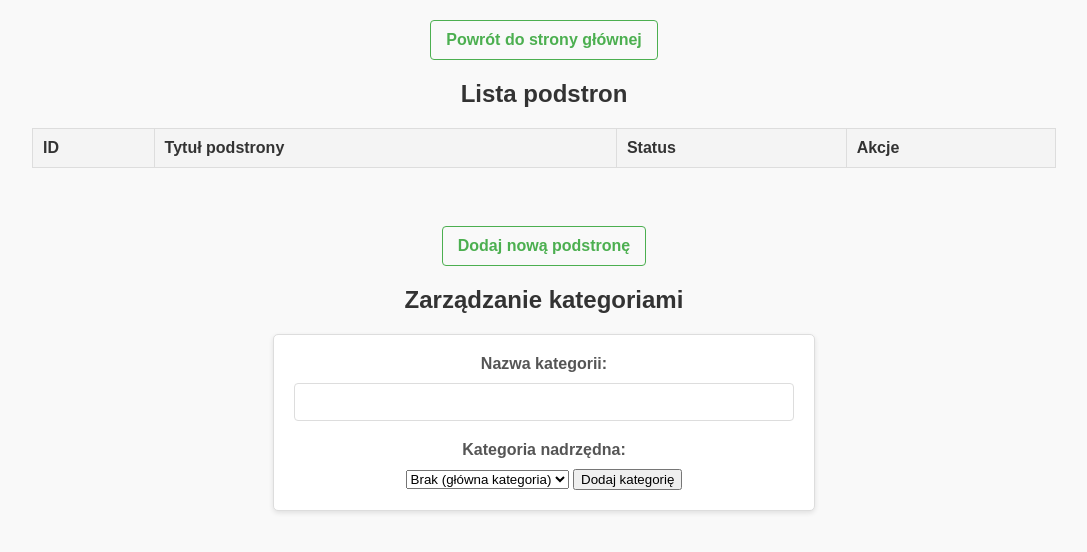
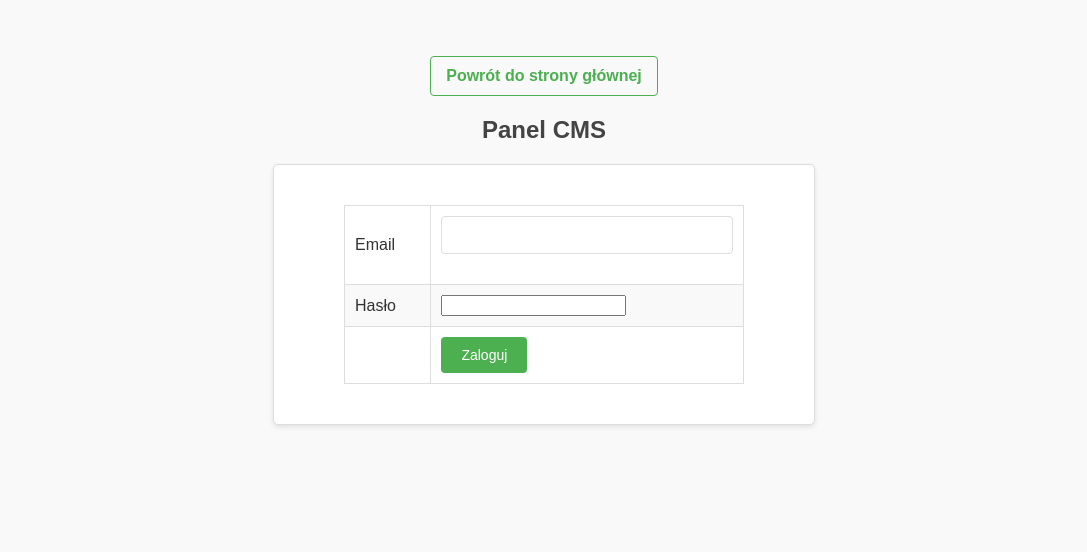
Before and after one commit to MarcinGwiazda/169244_ProgramowanieAplikacjiWWW, a PHP site: page /admin/admin.php in a window 1280 px wide. Shown: the top 552 px of the page, without its empty margins (96-1183 px from the left). Run offline with PHP 8.4, Linux system fonts and the light colour scheme; data that the repository does not hold is empty.

Commit message:
Update admin.php

```diff
--- a/Lab10/admin/admin.php
+++ b/Lab10/admin/admin.php
@@ -6,48 +6,124 @@
     <title>Panel Administracyjny</title>
     <link rel="stylesheet" href="../css/admin.css">
 </head>
+<body>
+
 <?php
-// Rozpoczęcie sesji
 session_start();
+
 include('../cfg.php');
+include('../showpage.php');
 
-// Połączenie z bazą danych
 $link = mysqli_connect('localhost', 'root', '', 'moja_strona');
 if (!$link) {
     die('Błąd połączenia MySQLi: ' . mysqli_connect_error());
 }
 
-// Funkcja wyświetlająca listę podstron
+// Przycisk powrotu do strony głównej
+echo '<br><br><a href="../index.php" class="button">Powrót do strony głównej</a>';
+
+/**
+ * Formularz logowania
+ */
+function FormularzLogowania() {
+    return '
+    <div class="logowanie">
+        <h1 class="heading">Panel CMS</h1>
+        <form method="post" name="loginForm" action="'.htmlspecialchars($_SERVER['REQUEST_URI']).'">
+            <table class="logowanie">
+                <tr><td>Email</td><td><input type="text" name="login_email" required /></td></tr>
+                <tr><td>Hasło</td><td><input type="password" name="login_pass" required /></td></tr>
+                <tr><td></td><td><input type="submit" name="zaloguj" value="Zaloguj" /></td></tr>
+            </table>
+        </form>
+    </div>';
+}
+
+/**
+ * Nawigacja
+ */
+function Nawigacja() {
+    echo '<nav>
+            <a href="admin.php?action=pages" class="button">Zarządzaj Podstronami</a>
+            <a href="admin.php?action=categories" class="button">Zarządzaj Kategoriami</a>
+          </nav><hr>';
+}
+
+// Obsługa logowania
+if (isset($_POST['zaloguj'])) {
+    $email = $_POST['login_email'];
+    $password = $_POST['login_pass'];
+
+    if ($email === $login && $password === $pass) {
+        $_SESSION['zalogowany'] = true;
+    } else {
+        echo '<p>Nieprawidłowy login lub hasło!</p>';
+    }
+}
+
+if (!isset($_SESSION['zalogowany'])) {
+    echo FormularzLogowania();
+    exit;
+}
+
+// Wyświetlenie nawigacji
+Nawigacja();
+
+/**
+ * Lista podstron
+ */
 function ListaPodstron() {
     global $link;
 
-    // Pobranie podstron z bazy danych
     $query = "SELECT * FROM page_list ORDER BY id ASC";
     $result = mysqli_query($link, $query);
 
-    // Wyświetlenie tabeli z podstronami
+    echo '<h2>Lista podstron</h2>';
     echo '<table border="1" cellpadding="10" cellspacing="0">';
     echo '<tr><th>ID</th><th>Tytuł podstrony</th><th>Status</th><th>Akcje</th></tr>';
 
     while ($row = mysqli_fetch_assoc($result)) {
         echo '<tr>';
-        echo '<td>' . $row['id'] . '</td>';
-        echo '<td>' . htmlspecialchars($row['page_title']) . '</td>';
-        echo '<td>' . ($row['status'] ? 'Aktywna' : 'Nieaktywna') . '</td>';
-        echo '<td>';
-        echo '<a href="admin.php?edit=' . $row['id'] . '">Edytuj</a> | ';
-        echo '<a href="admin.php?delete=' . $row['id'] . '">Usuń</a>';
-        echo '</td>';
+        echo '<td>'.$row['id'].'</td>';
+        echo '<td>'.htmlspecialchars($row['page_title']).'</td>';
+        echo '<td>'.($row['status'] ? 'Aktywna' : 'Nieaktywna').'</td>';
+        echo '<td>
+                <a href="admin.php?action=edit_page&id='.$row['id'].'">Edytuj</a> |
+                <a href="admin.php?action=delete_page&id='.$row['id'].'">Usuń</a>
+              </td>';
         echo '</tr>';
     }
 
     echo '</table>';
-    echo '<br><a href="admin.php?add">Dodaj nową podstronę</a>';
+    echo '<br><a href="admin.php?action=add_page" class="button">Dodaj nową podstronę</a>';
 }
 
-// Funkcja dodawania nowej podstrony
+/**
+ * Dodanie nowej podstrony
+ */
 function DodajNowaPodstrone() {
-    echo '<h2>Dodaj nową podstronę</h2>';
+    global $link;
+
+    if ($_SERVER['REQUEST_METHOD'] === 'POST') {
+        $page_title = $_POST['page_title'];
+        $page_content = $_POST['page_content'];
+        $status = isset($_POST['status']) ? 1 : 0;
+
+        // Wstawienie nowej podstrony do bazy
+        $insert_query = "INSERT INTO page_list (page_title, page_content, status) VALUES (
+                            '".mysqli_real_escape_string($link, $page_title)."',
+                            '".mysqli_real_escape_string($link, $page_content)."',
+                            $status)";
+
+        if (mysqli_query($link, $insert_query)) {
+            header("Location: admin.php?action=pages"); // Przekierowanie po dodaniu
+            exit;
+        } else {
+            echo '<p>Błąd podczas dodawania: ' . mysqli_error($link) . '</p>';
+        }
+    }
+
+    // Formularz dodawania nowej podstrony
     echo '<form method="post">
         <label for="page_title">Tytuł strony:</label><br>
         <input type="text" id="page_title" name="page_title" required /><br><br>
@@ -62,196 +138,257 @@ function DodajNowaPodstrone() {
     </form>';
 }
 
-// Obsługa dodawania podstrony
-if ($_SERVER['REQUEST_METHOD'] === 'POST' && isset($_POST['add_new_page'])) {
-    $page_title = $_POST['page_title'];
-    $page_content = $_POST['page_content'];
-    $status = isset($_POST['status']) ? 1 : 0;
+/**
+ * Edycja podstrony
+ */
+function EdytujPodstrone($id) {
+    global $link;
 
-    $query = "INSERT INTO page_list (page_title, page_content, status) VALUES (?, ?, ?)";
-    $stmt = $link->prepare($query);
-    $stmt->bind_param("ssi", $page_title, $page_content, $status);
-    $stmt->execute();
+    $query = "SELECT * FROM page_list WHERE id = $id LIMIT 1";
+    $result = mysqli_query($link, $query);
+
+    if ($row = mysqli_fetch_assoc($result)) {
+        if ($_SERVER['REQUEST_METHOD'] === 'POST') {
+            $page_title = $_POST['page_title'];
+            $page_content = $_POST['page_content'];
+            $status = isset($_POST['status']) ? 1 : 0;
+
+            $update_query = "UPDATE page_list SET
+                                page_title = '".mysqli_real_escape_string($link, $page_title)."',
+                                page_content = '".mysqli_real_escape_string($link, $page_content)."',
+                                status = $status
+                             WHERE id = $id LIMIT 1";
+
+            if (mysqli_query($link, $update_query)) {
+                echo '<p>Dane zostały pomyślnie zaktualizowane.</p>';
+            } else {
+                echo '<p>Błąd podczas aktualizacji: ' . mysqli_error($link) . '</p>';
+            }
+        }
+
+        echo '<h2>Edytuj podstronę</h2>
+        <form method="post">
+            <label for="page_title">Tytuł strony:</label><br>
+            <input type="text" id="page_title" name="page_title" value="'.htmlspecialchars($row['page_title']).'" required /><br><br>
+
+            <label for="page_content">Treść strony:</label><br>
+            <textarea id="page_content" name="page_content" rows="10" cols="50" required>'.htmlspecialchars($row['page_content']).'</textarea><br><br>
+
+            <label for="status">Aktywna:</label>
+            <input type="checkbox" id="status" name="status" '.($row['status'] ? 'checked' : '').' /><br><br>
+
+            <input type="submit" value="Zapisz zmiany" />
+        </form>';
+
+        //  Dodany przycisk powrotu do strony głównej
+        echo '<br><a href="../admin/admin.php?action=pages" class="button">Powrót</a>';
+    } else {
+        echo '<p>Nie znaleziono podstrony o podanym ID.</p>';
+    }
+}
+
+/**
+ * Usuwanie podstrony
+ */
+function UsunPodstrone($id) {
+    global $link;
+
+    // Przygotowanie zapytania do usunięcia podstrony
+    $stmt = $link->prepare("DELETE FROM page_list WHERE id = ? LIMIT 1");
+    $stmt->bind_param("i", $id);
+
+    if ($stmt->execute()) {
+        echo '<p style="color: green;">Podstrona została pomyślnie usunięta.</p>';
+    } else {
+        echo '<p style="color: red;">Błąd podczas usuwania podstrony: ' . $stmt->error . '</p>';
+    }
+
     $stmt->close();
 
-    header('Location: admin.php');
+    // Przekierowanie po usunięciu
+    header("Location: admin.php?action=pages");
     exit;
 }
 
-// Obsługa wyświetlenia formularza dodawania podstrony
-if ($_SERVER['REQUEST_METHOD'] === 'POST' && isset($_POST['show_add_page_form'])) {
-    DodajNowaPodstrone();
-    exit;
+/**
+ * Obsługa żądania usunięcia podstrony
+ */
+if (isset($_GET['delete'])) {
+    $id = intval($_GET['delete']);
+    UsunPodstrone($id);
 }
 
-// Obsługa edycji podstrony
-if (isset($_GET['edit'])) {
-    $id = intval($_GET['edit']);
-    $query = "SELECT * FROM page_list WHERE id = ?";
-    $stmt = $link->prepare($query);
-    $stmt->bind_param("i", $id);
-    $stmt->execute();
-    $result = $stmt->get_result();
+/**
+ * Lista kategorii
+ */
+function ListaKategorii() {
+    global $link;
 
-    if ($row = $result->fetch_assoc()) {
-        echo '<h2>Edytuj podstronę</h2>';
-        echo '<form method="post">
-            <label for="page_title">Tytuł strony:</label><br>
-            <input type="text" id="page_title" name="page_title" value="' . htmlspecialchars($row['page_title']) . '" required /><br><br>
+    $query = "SELECT * FROM kategorie ORDER BY id ASC";
+    $result = mysqli_query($link, $query);
 
-            <label for="page_content">Treść strony:</label><br>
-            <textarea id="page_content" name="page_content" rows="10" cols="50" required>' . htmlspecialchars($row['page_content']) . '</textarea><br><br>
+    echo '<h2>Lista kategorii</h2>';
+    echo '<ul>';
 
-            <label for="status">Aktywna:</label>
-            <input type="checkbox" id="status" name="status" ' . ($row['status'] ? 'checked' : '') . ' /><br><br>
+    while ($row = mysqli_fetch_assoc($result)) {
+        echo '<li>' . htmlspecialchars($row['nazwa']);
+        echo " <a href='admin.php?action=edit_category&id=" . $row['id'] . "'>[Edytuj]</a>";
+        echo " <a href='admin.php?action=delete_category&id=" . $row['id'] . "'>[Usuń]</a>";
+        echo '</li>';
+    }
 
-            <input type="hidden" name="id" value="' . $id . '">
-            <input type="submit" name="save_changes" value="Zapisz zmiany" />
-        </form>';
-    }
-    exit;
+    echo '</ul>';
+    echo '<br><a href="admin.php?action=add_category" class="button">Dodaj nową kategorię</a>';
 }
 
-// Obsługa usuwania podstrony
-if (isset($_GET['delete'])) {
-    $id = intval($_GET['delete']);
-    $query = "DELETE FROM page_list WHERE id = ?";
-    $stmt = $link->prepare($query);
-    $stmt->bind_param("i", $id);
-    $stmt->execute();
-    $stmt->close();
+/**
+ * Dodanie nowej kategorii
+ */
+function DodajKategorie() {
+    echo '<h2>Dodaj nową kategorię</h2>
+    <form method="post" action="">
+        <label for="nazwa">Nazwa kategorii:</label><br>
+        <input type="text" name="nazwa" required><br><br>
 
-    header('Location: admin.php');
-    exit;
+        <label for="matka">Kategoria nadrzędna:</label><br>
+        <select name="matka">
+            <option value="0">Brak (główna kategoria)</option>';
+
+    global $link;
+    $result = $link->query("SELECT * FROM kategorie");
+    while ($row = $result->fetch_assoc()) {
+        echo '<option value="'.$row['id'].'">'.htmlspecialchars($row['nazwa']).'</option>';
+    }
+
+    echo '</select><br><br>
+        <button type="submit" name="dodaj_kategorie">Dodaj kategorię</button>
+    </form>';
 }
 
-// Obsługa zapisu zmian w podstronie
-if ($_SERVER['REQUEST_METHOD'] === 'POST' && isset($_POST['save_changes'])) {
-    $id = $_POST['id'];
-    $page_title = $_POST['page_title'];
-    $page_content = $_POST['page_content'];
-    $status = isset($_POST['status']) ? 1 : 0;
+/**
+ * Obsługa dodawania kategorii do bazy
+ */
+if ($_SERVER['REQUEST_METHOD'] === 'POST' && isset($_POST['dodaj_kategorie'])) {
+    global $link;
 
-    $query = "UPDATE page_list SET page_title = ?, page_content = ?, status = ? WHERE id = ?";
-    $stmt = $link->prepare($query);
-    $stmt->bind_param("ssii", $page_title, $page_content, $status, $id);
-    $stmt->execute();
-    $stmt->close();
+    $nazwa = htmlspecialchars($_POST['nazwa']);
+    $matka = isset($_POST['matka']) ? (int)$_POST['matka'] : 0;
 
-    header('Location: admin.php');
-    exit;
+    if (!empty($nazwa)) {
+        $stmt = $link->prepare("INSERT INTO kategorie (nazwa, matka) VALUES (?, ?)");
+        $stmt->bind_param("si", $nazwa, $matka);
+
+        if ($stmt->execute()) {
+            echo '<p style="color: green;">Dodano nową kategorię!</p>';
+        } else {
+            echo '<p style="color: red;">Błąd podczas dodawania kategorii: ' . $stmt->error . '</p>';
+        }
+        $stmt->close();
+
+        // Odświeżenie strony po dodaniu kategorii
+        header('Location: admin.php?action=categories');
+        exit;
+    } else {
+        echo '<p style="color: red;">Podaj nazwę kategorii!</p>';
+    }
 }
 
-// Przycisk powrotu do strony głównej
-echo '<a href="../index.php" class="button">Powrót do strony głównej</a>';
 
-echo '<h2>Lista podstron</h2>';
-ListaPodstron();
+/**
+ * Edycja kategorii
+ */
+function EdytujKategorie($id) {
+    global $link;
 
-// Funkcja wyświetlająca drzewo kategorii
-function PokazKategorie($parent_id = 0, $level = 0) {
-    global $link;
-    $stmt = $link->prepare("SELECT * FROM kategorie WHERE matka = ? ORDER BY id ASC");
-    $stmt->bind_param("i", $parent_id);
-    $stmt->execute();
-    $result = $stmt->get_result();
-
-    while ($row = $result->fetch_assoc()) {
-        echo str_repeat('&nbsp;&nbsp;&nbsp;', $level) . htmlspecialchars($row['nazwa']);
-        echo " <a href='?edit_id=" . $row['id'] . "'>[Edytuj]</a>";
-        echo " <a href='?delete_id=" . $row['id'] . "'>[Usuń]</a><br>";
-
-        PokazKategorie($row['id'], $level + 1);
-    }
-
-    $stmt->close();
-}
-
-// Dodawanie kategorii
-if ($_SERVER['REQUEST_METHOD'] === 'POST' && isset($_POST['dodaj_kategorie'])) {
-    $nazwa = $_POST['nazwa'];
-    $matka = $_POST['matka'];
-    $stmt = $link->prepare("INSERT INTO kategorie (nazwa, matka) VALUES (?, ?)");
-    $stmt->bind_param("si", $nazwa, $matka);
-    $stmt->execute();
-    $stmt->close();
-}
-
-// Usuwanie kategorii
-if (isset($_GET['delete_id'])) {
-    $id = intval($_GET['delete_id']);
-    $stmt = $link->prepare("DELETE FROM kategorie WHERE matka = ?");
-    $stmt->bind_param("i", $id);
-    $stmt->execute();
-
-    $stmt = $link->prepare("DELETE FROM kategorie WHERE id = ?");
-    $stmt->bind_param("i", $id);
-    $stmt->execute();
-    $stmt->close();
-
-    header('Location: admin.php');
-    exit;
-}
-
-// Edycja kategorii
-if (isset($_GET['edit_id'])) {
-    $id = intval($_GET['edit_id']);
     $stmt = $link->prepare("SELECT * FROM kategorie WHERE id = ?");
     $stmt->bind_param("i", $id);
     $stmt->execute();
     $result = $stmt->get_result();
     $kategoria = $result->fetch_assoc();
-    $stmt->close();
 
     echo '<h2>Edytuj kategorię</h2>';
     echo '<form method="post">
         <input type="hidden" name="id" value="' . $kategoria['id'] . '">
-        <label for="nazwa">Nazwa:</label>
-        <input type="text" name="nazwa" value="' . htmlspecialchars($kategoria['nazwa']) . '" required>
-        <label for="matka">Kategoria nadrzędna:</label>
-        <select name="matka">
-            <option value="0">Brak (główna kategoria)</option>';
-    $result = $link->query("SELECT * FROM kategorie WHERE id != $id");
-    while ($row = $result->fetch_assoc()) {
-        $selected = $row['id'] == $kategoria['matka'] ? 'selected' : '';
-        echo '<option value="' . $row['id'] . '" ' . $selected . '>' . htmlspecialchars($row['nazwa']) . '</option>';
+        <label for="nazwa">Nazwa:</label><br>
+        <input type="text" name="nazwa" value="' . htmlspecialchars($kategoria['nazwa']) . '" required><br><br>
+
+        <button type="submit" name="edytuj_kategorie">Zapisz zmiany</button>
+        <a href="admin.php?action=categories" class="button">Powrót</a>
+    </form>';
+}
+
+function UsunKategorie($id) {
+    global $link;
+
+    // Najpierw usuwamy wszystkie podkategorie
+    $stmt = $link->prepare("DELETE FROM kategorie WHERE matka = ?");
+    $stmt->bind_param("i", $id);
+    if ($stmt->execute()) {
+        echo '<p style="color: green;">Podkategorie zostały usunięte.</p>';
+    } else {
+        echo '<p style="color: red;">Błąd podczas usuwania podkategorii: ' . $stmt->error . '</p>';
     }
-    echo '</select>
-        <button type="submit" name="edytuj_kategorie">Zapisz</button>
-    </form>';
+    $stmt->close();
+
+    // Następnie usuwamy wybraną kategorię
+    $stmt = $link->prepare("DELETE FROM kategorie WHERE id = ?");
+    $stmt->bind_param("i", $id);
+    if ($stmt->execute()) {
+        echo '<p style="color: green;">Kategoria została usunięta.</p>';
+    } else {
+        echo '<p style="color: red;">Błąd podczas usuwania kategorii: ' . $stmt->error . '</p>';
+    }
+    $stmt->close();
+
+    // Przekierowanie po usunięciu
+    header('Location: admin.php?action=categories');
     exit;
 }
 
-// Zapisanie edycji kategorii
-if ($_SERVER['REQUEST_METHOD'] === 'POST' && isset($_POST['edytuj_kategorie'])) {
-    $id = $_POST['id'];
-    $nazwa = $_POST['nazwa'];
-    $matka = $_POST['matka'];
-
-    $stmt = $link->prepare("UPDATE kategorie SET nazwa = ?, matka = ? WHERE id = ?");
-    $stmt->bind_param("sii", $nazwa, $matka, $id);
-    $stmt->execute();
-    $stmt->close();
-
-    header('Location: admin.php');
-    exit;
+/**
+ * Obsługa żądania usunięcia kategorii
+ */
+if (isset($_GET['delete_id'])) {
+    $id = intval($_GET['delete_id']);
+    UsunKategorie($id);
 }
 
-// Zarządzanie kategoriami
-echo '<h2>Zarządzanie kategoriami</h2>';
-echo '<form method="post">
-    <label for="nazwa">Nazwa kategorii:</label>
-    <input type="text" name="nazwa" required>
-    <label for="matka">Kategoria nadrzędna:</label>
-    <select name="matka">
-        <option value="0">Brak (główna kategoria)</option>';
-$result = $link->query("SELECT * FROM kategorie");
-while ($row = $result->fetch_assoc()) {
-    echo '<option value="' . $row['id'] . '">' . htmlspecialchars($row['nazwa']) . '</option>';
+/**
+ * Obsługa akcji
+ */
+if (isset($_GET['action'])) {
+    switch ($_GET['action']) {
+        case 'pages':
+            ListaPodstron();
+            break;
+        case 'categories':
+            ListaKategorii();
+            break;
+        case 'edit_page':
+            EdytujPodstrone((int)$_GET['id']);
+            break;
+        case 'edit_category':
+            EdytujKategorie((int)$_GET['id']);
+            break;
+		case 'add_page':
+            DodajNowaPodstrone();
+            break;
+        case 'add_category':
+            DodajKategorie();
+            break;
+        case 'delete_page':
+            UsunPodstrone((int)$_GET['id']);
+            break;
+        case 'delete_category':
+            UsunKategorie((int)$_GET['id']);
+            break;
+        default:
+            echo '<p>Nieznana akcja!</p>';
+    }
+} else {
+    echo '<p>Wybierz jedną z opcji powyżej, aby zarządzać podstronami lub kategoriami.</p>';
 }
-echo '</select>
-    <button type="submit" name="dodaj_kategorie">Dodaj kategorię</button>
-</form>';
 
-PokazKategorie();
 ?>
+</body>
+</html>
```
